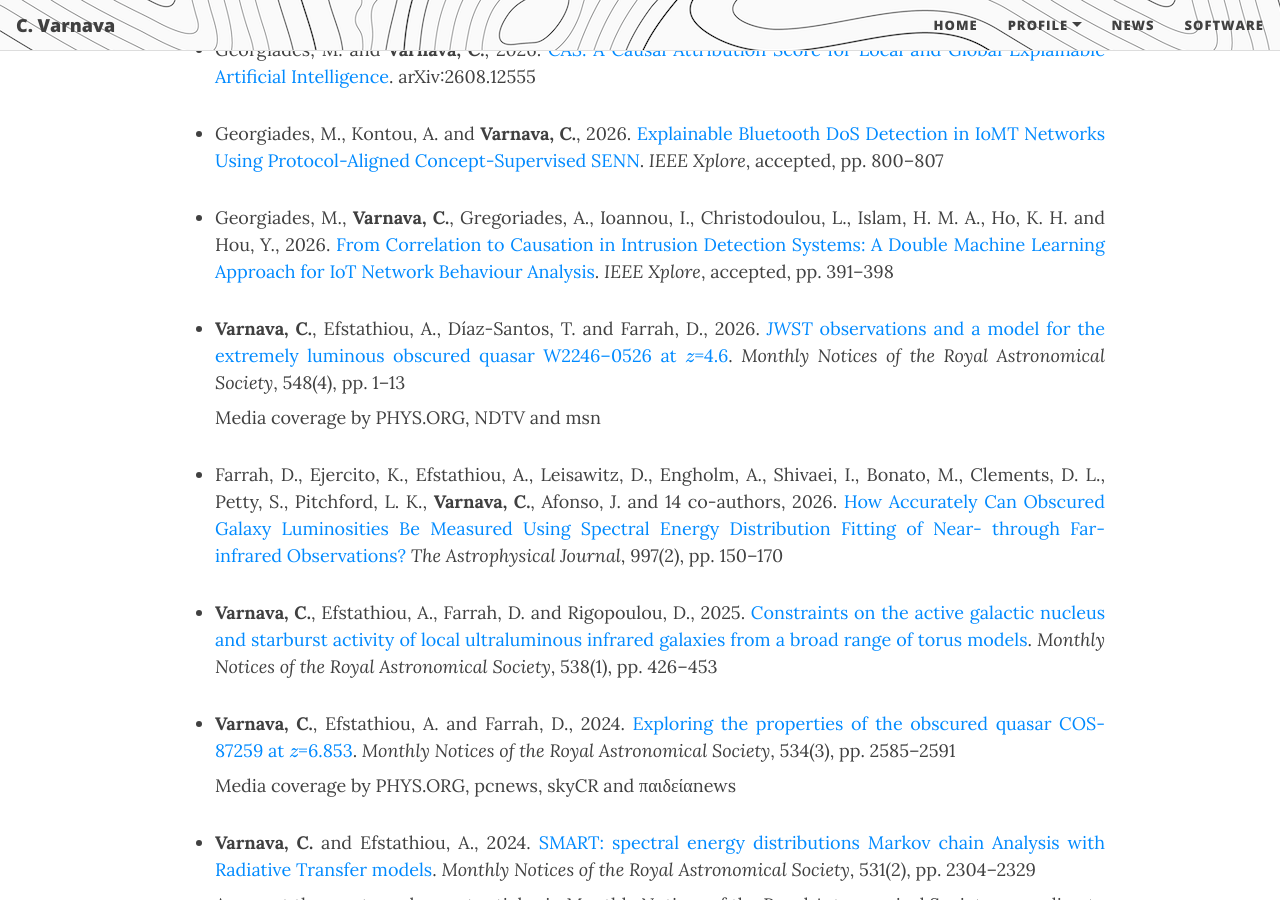
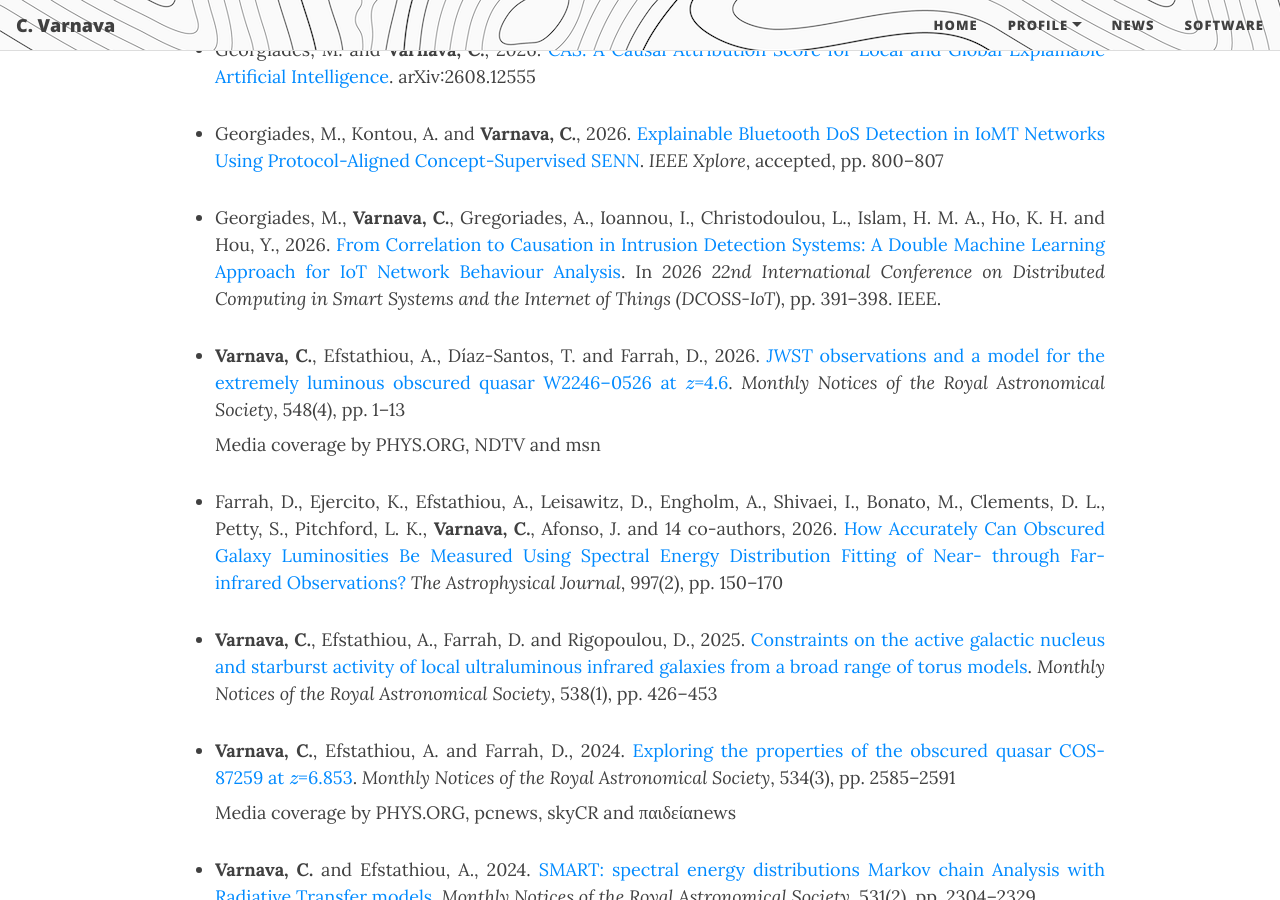
Before and after one commit to ch-var/ch-var.github.io, a Jekyll site: the page built from publications.html, in a window 1280 px wide and 900 px high, scrolled down 378 px. Built offline with Jekyll 4.4.1, drawn with Linux system fonts in a browser that asks for light colours; formulas are drawn with MathJax 3.

Commit message:
Update publications.html

```diff
--- a/publications.html
+++ b/publications.html
@@ -29,7 +29,7 @@
 <p></p>
 <li class="responsive-margin">Georgiades, M., Kontou, A. and <b>Varnava, C.</b>, 2026. <a href="https://doi.org/10.1109/DCOSS-IoT69657.2026.00123">Explainable Bluetooth DoS Detection in IoMT Networks Using Protocol-Aligned Concept-Supervised SENN</a>. <i>IEEE Xplore</i>, accepted, pp. 800–807</li>
 <p></p>
-<li class="responsive-margin">Georgiades, M., <b>Varnava, C.</b>, Gregoriades, A., Ioannou, I., Christodoulou, L., Islam, H. M. A., Ho, K. H. and Hou, Y., 2026. <a href="https://doi.org/10.1109/DCOSS-IoT69657.2026.00071">From Correlation to Causation in Intrusion Detection Systems: A Double Machine Learning Approach for IoT Network Behaviour Analysis</a>. <i>IEEE Xplore</i>, accepted, pp. 391–398</li>
+<li class="responsive-margin">Georgiades, M., <b>Varnava, C.</b>, Gregoriades, A., Ioannou, I., Christodoulou, L., Islam, H. M. A., Ho, K. H. and Hou, Y., 2026. <a href="https://doi.org/10.1109/DCOSS-IoT69657.2026.00071">From Correlation to Causation in Intrusion Detection Systems: A Double Machine Learning Approach for IoT Network Behaviour Analysis</a>. In <i>2026 22nd International Conference on Distributed Computing in Smart Systems and the Internet of Things (DCOSS-IoT)</i>, pp. 391–398. IEEE.</li>
 <p></p>
 <li class="responsive-margin" style="margin-bottom: 8px;"><b>Varnava, C.</b>, Efstathiou, A., Díaz-Santos, T. and Farrah, D., 2026. <a href="https://doi.org/10.1093/mnras/stag795"><i>JWST</i> observations and a model for the extremely luminous obscured quasar W2246–0526 at \(z\)=4.6</a>. <i>Monthly Notices of the Royal Astronomical Society</i>, 548(4), pp. 1–13</li>
 <p align='justify' class="responsive-margin" style="margin-top: 0px;">Media coverage by PHYS.ORG, NDTV and msn</p>
```
